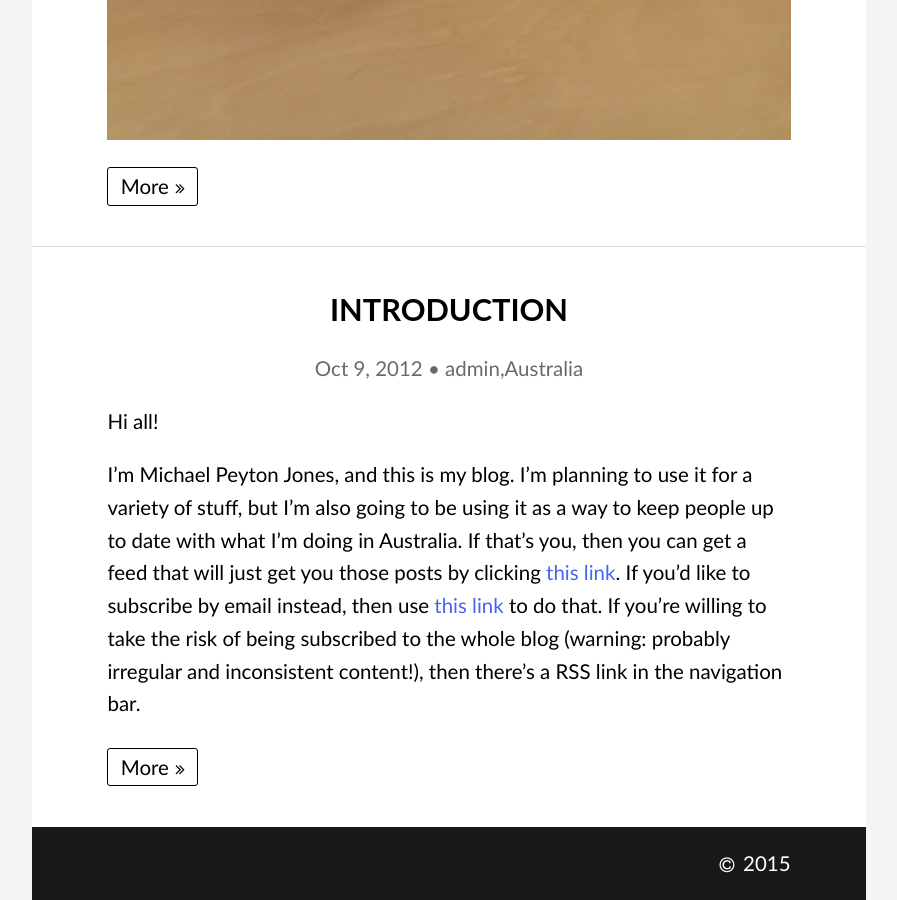
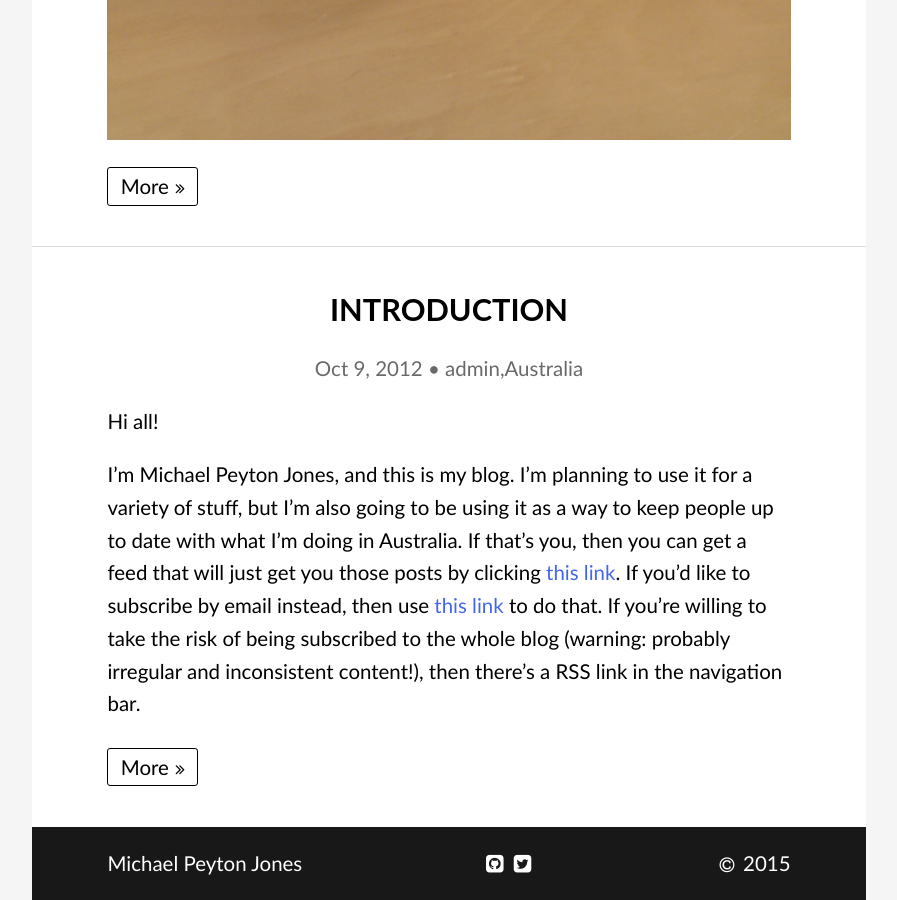
Before and after one commit to michaelpj/termsandtruthconditions, a Jekyll site: the page built from index.html, in a window 1280 px wide and 900 px high, scrolled down 8454 px. Shown: the whole window, without its empty margins (191-1088 px from the left). Built offline with Jekyll 4.4.1, drawn with Linux system fonts in a browser that asks for light colours; nearby versions of some CDN libraries; some web fonts are replaced; Markdown is read by kramdown in place of the engine named in the settings.

Commit message:
more tweaks

```diff
--- a/_config.yml
+++ b/_config.yml
@@ -1,16 +1,22 @@
 # Site settings
 title: Terms and Truth Conditions
+author: Michael Peyton Jones
 email: michaelpj@gmail.com
 description: > # this means to ignore newlines until "baseurl:"
   Write an awesome description for your new site here. You can edit this
   line in _config.yml. It will appear in your document head meta (for
   Google search results) and in your feed.xml site description.
-baseurl: "/blog" # the subpath of your site, e.g. /blog/
+baseurl: "/blog/" # the subpath of your site, e.g. /blog/
 url: "https://www.michaelpj.com/blog" # the base hostname & protocol for your site
 more: "More"
 excerpt_separator: "<!-- more -->"
+
 twitter_username: mpeytonjones
 github_username:  michaelpj
+disqus_username: termsandtruthconditions
+links:
+  - github: "https://github.com/michaelpj/"
+  - twitter: "https://twitter.com/mpeytonjones/"
 
 # markdown settings
 markdown: redcarpet
--- a/_includes/footer.html
+++ b/_includes/footer.html
@@ -1,5 +1,5 @@
 <footer class="site-footer">
-  <span><a href="{{ site.url }}">{% if page.author %}{{ page.author }}{% else %}{{site.author}}{% endif %}</a></span>
+  <span><a href="{{ site.baseurl }}">{% if page.author %}{{ page.author }}{% else %}{{site.author}}{% endif %}</a></span>
   <span>{% for link_hash in site.links %}{% for link in link_hash %}<a href="{{ link[1] }}"><i class="fa fa-{{ link[0] }}-square"></i></a>{% endfor %}{% endfor %}</span>
   <span><i class="fa fa-copyright"></i>{{ site.time | date: "%Y" }}</span>
 </footer>
```
